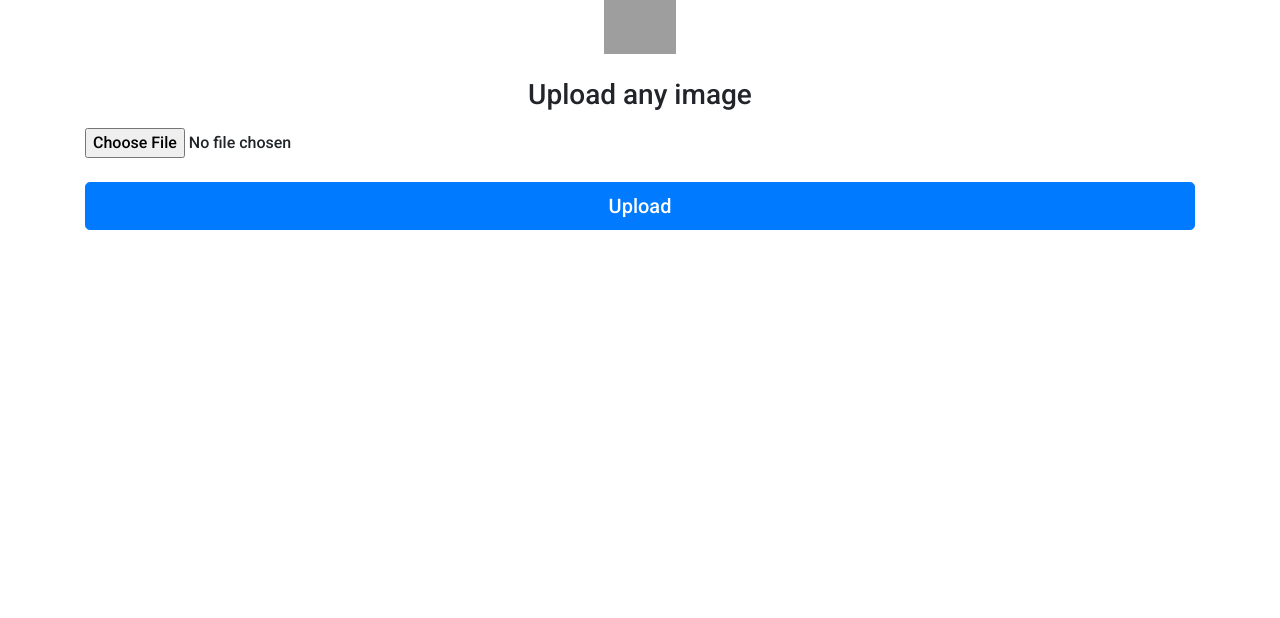
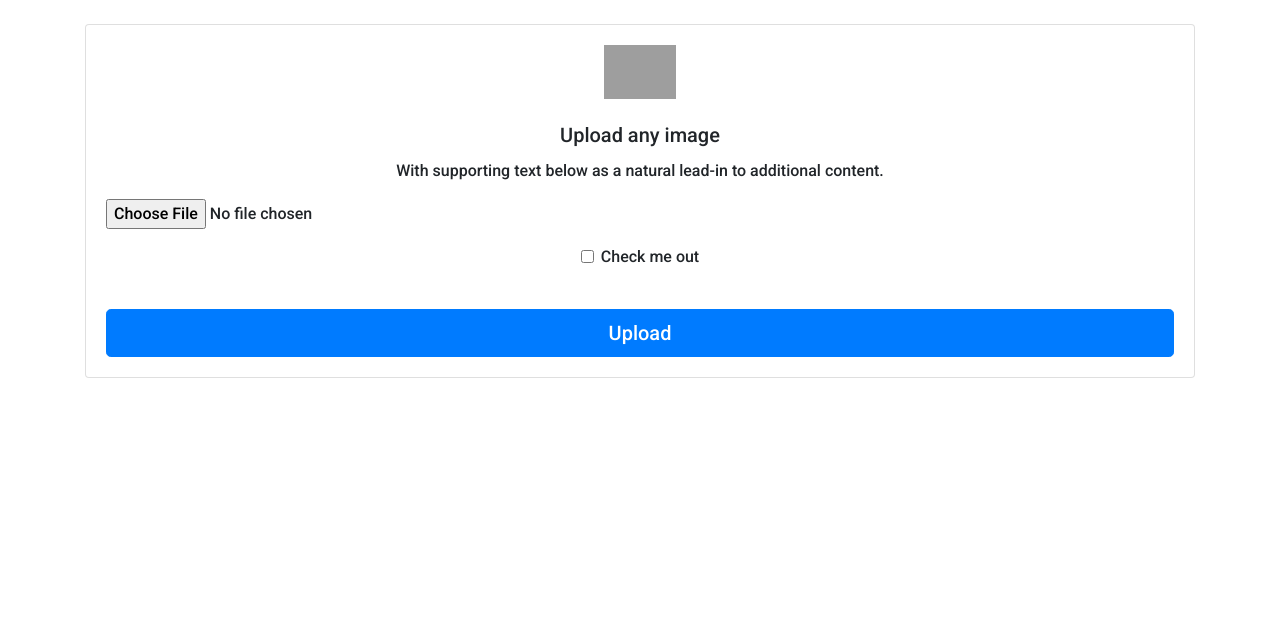
Before and after one commit to n3rwus/flask-panoptic-segmentation, a Flask app: page / in a window 1280 px wide. Shown: the part 56-674 px from the top of the page. Run offline with Flask 2, Linux system fonts and the light colour scheme; some libraries are stand-ins or nearby versions; grey boxes are pictures that could not be loaded.

Commit message:
Refactoring UI

```diff
--- a/application/templates/about.html
+++ b/application/templates/about.html
@@ -1,8 +1,8 @@
 {% extends 'layout.html' %}
 
 {% block content %}
-    <div class="row">
-        <div class="col-md-12">
+    <div class="card text-center">
+        <div class="card-body">
             <div class="px-3 py-3 text-center">
                 <h1 class="display-4">About this project</h1>
                 <div class="my-2">
--- a/application/templates/index.html
+++ b/application/templates/index.html
@@ -1,42 +1,47 @@
 {% extends 'layout.html' %}
 
 {% block content %}
+    <div class="card text-center">
+        <div class="card-body">
+            <img class="mb-4" src="../static/images/pytorch.png" alt="" width="72">
+            <h5 class="card-title">Upload any image</h5>
+            <p class="card-text">With supporting text below as a natural lead-in to additional content.</p>
+            <form method=post enctype=multipart/form-data>
+                <div class="mb-3">
+                    <input type="file" name="file" class="form-control-file" id="input-file">
+                </div>
+                <div class="mb-3 form-check">
+                    <input type="checkbox" class="form-check-input" id="exampleCheck1">
+                    <label class="form-check-label" for="exampleCheck1">Check me out</label>
+                </div>
+                <br/>
+                <button class="btn btn-primary btn-lg btn-block" type="submit">Upload</button>
+            </form>
+        </div>
+    </div>
 
-    <body class="text-center">
-    <form class="form-signin" method=post enctype=multipart/form-data>
-        <img class="mb-4" src="../static/images/pytorch.png" alt="" width="72">
-        <h1 class="h3 mb-3 font-weight-normal">Upload any image</h1>
-        <input type="file" name="file" class="form-control-file" id="inputfile">
-        <br/>
-        <button class="btn btn-lg btn-primary btn-block" type="submit">Upload</button>
-    </form>
-
-    <script src="//code.jquery.com/jquery-3.3.1.slim.min.js"
-            integrity="sha384-q8i/X+965DzO0rT7abK41JStQIAqVgRVzpbzo5smXKp4YfRvH+8abtTE1Pi6jizo"
+    <script src="https://cdn.jsdelivr.net/npm/@popperjs/core@2.11.6/dist/umd/popper.min.js"
+            integrity="sha384-oBqDVmMz9ATKxIep9tiCxS/Z9fNfEXiDAYTujMAeBAsjFuCZSmKbSSUnQlmh/jp3"
             crossorigin="anonymous"></script>
-    <script src="//cdnjs.cloudflare.com/ajax/libs/popper.js/1.14.6/umd/popper.min.js"
-            integrity="sha384-wHAiFfRlMFy6i5SRaxvfOCifBUQy1xHdJ/yoi7FRNXMRBu5WHdZYu1hA6ZOblgut"
-            crossorigin="anonymous"></script>
-    <script src="//stackpath.bootstrapcdn.com/bootstrap/4.2.1/js/bootstrap.min.js"
-            integrity="sha384-B0UglyR+jN6CkvvICOB2joaf5I4l3gm9GU6Hc1og6Ls7i6U/mkkaduKaBhlAXv9k"
+    <script src="https://cdn.jsdelivr.net/npm/bootstrap@5.2.2/dist/js/bootstrap.min.js"
+            integrity="sha384-IDwe1+LCz02ROU9k972gdyvl+AESN10+x7tBKgc9I5HFtuNz0wWnPclzo6p9vxnk"
             crossorigin="anonymous"></script>
 
     <script type="text/javascript">
-        $('#inputfile').bind('change', function () {
+        $('#input-file').bind('change', function () {
             let fileSize = this.files[0].size / 1024 / 1024; // this gives in MB
             if (fileSize > 1) {
-                $("#inputfile").val(null);
+                $("#input-file").val(null);
                 alert('file is too big. images more than 1MB are not allowed')
                 return
             }
 
-            let ext = $('#inputfile').val().split('.').pop().toLowerCase();
+            let ext = $('#input-file').val().split('.').pop().toLowerCase();
             if ($.inArray(ext, ['jpg', 'jpeg']) === -1) {
-                $("#inputfile").val(null);
+                $("#input-file").val(null);
                 alert('only jpeg/jpg files are allowed!');
             }
         });
     </script>
 
-    </body>
 {% endblock %}
--- a/application/templates/layout.html
+++ b/application/templates/layout.html
@@ -11,7 +11,7 @@
 
 <div class="container">
     {% include "includes/nav.html" %}
-
+    <br/>
     {% block content %}
     {% endblock %}
 
```
Also changed, not shown: application/templates/result.html (+8 -10 lines).
